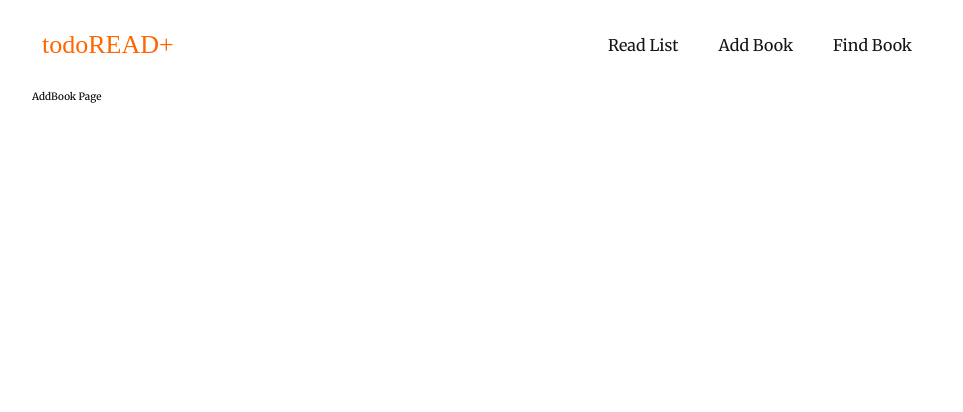
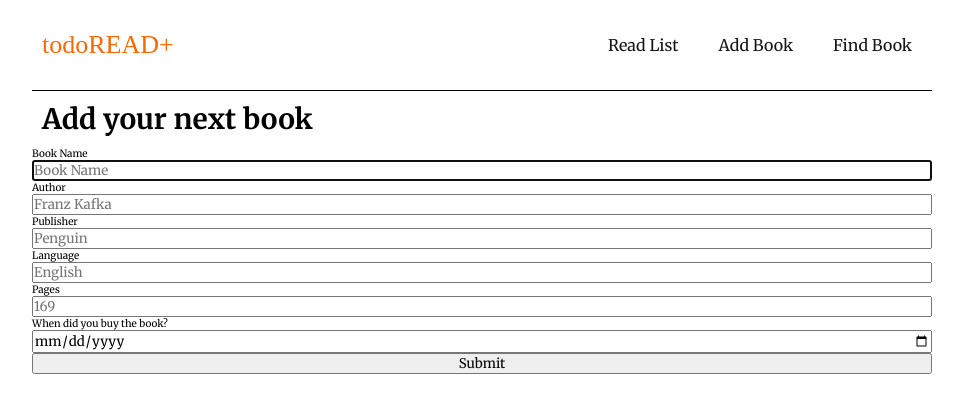
Before and after one commit to to-arda-kurt/todoRead-App, a React (Create React App) app: page /add-book in a window 1280 px wide. Shown: the top 412 px of the page, without its empty margins (158-1121 px from the left). Built offline with nearby package versions, Linux system fonts and the light colour scheme; a web font is replaced by a local one.

Commit message:
Formik Setup - Add Book Form

```diff
--- a/package.json
+++ b/package.json
@@ -6,11 +6,13 @@
     "@testing-library/jest-dom": "^5.11.4",
     "@testing-library/react": "^11.1.0",
     "@testing-library/user-event": "^12.1.10",
+    "formik": "^2.2.9",
     "react": "^17.0.2",
     "react-dom": "^17.0.2",
     "react-router-dom": "^5.2.0",
     "react-scripts": "4.0.3",
-    "web-vitals": "^1.0.1"
+    "web-vitals": "^1.0.1",
+    "yup": "^0.32.9"
   },
   "scripts": {
     "start": "react-scripts start",
--- a/src/components/SectionBooks/BookCard/index.js
+++ b/src/components/SectionBooks/BookCard/index.js
@@ -18,7 +18,7 @@ const BookCard = ({ book }) => {
           language={language}
         />
         <Link to={`/book/${seoUrl}`} className="Book-Button">
-          Book Page
+          Details
         </Link>
       </div>
     </div>
--- a/src/components/SectionHeader/index.js
+++ b/src/components/SectionHeader/index.js
@@ -2,8 +2,8 @@ import React from 'react';
 
 const SectionHeader = ({ header }) => {
   return (
-    <div className="SectionHeader">
-      <h1>{header}</h1>
+    <div className="SectionHeader ">
+      <h1 className="mx1">{header}</h1>
     </div>
   );
 };
--- a/src/context/books/BooksState.js
+++ b/src/context/books/BooksState.js
@@ -1,7 +1,7 @@
 import { useReducer } from 'react';
 import BooksContext from './booksContext';
 import bookReducer from './bookReducer';
-import {} from '../types';
+import { GET_BOOK } from '../types';
 
 const BooksState = (props) => {
   const initialState = {
@@ -14,7 +14,7 @@ const BooksState = (props) => {
         language: 'English',
         page: '224',
         date: '',
-        notes: '',
+        notes: 'Note area',
         isRead: false,
         isReading: true,
         cover:
@@ -29,7 +29,7 @@ const BooksState = (props) => {
         language: 'English',
         page: '224',
         date: '',
-        notes: '',
+        notes: 'Note area',
         isRead: false,
         isReading: true,
         cover:
@@ -44,7 +44,7 @@ const BooksState = (props) => {
         language: 'English',
         page: '224',
         date: '',
-        notes: '',
+        notes: 'Note area',
         isRead: false,
         isReading: true,
         cover:
@@ -59,7 +59,7 @@ const BooksState = (props) => {
         language: 'English',
         page: '224',
         date: '',
-        notes: '',
+        notes: 'Note area',
         isRead: false,
         isReading: true,
         cover:
@@ -74,7 +74,7 @@ const BooksState = (props) => {
         language: 'English',
         page: '224',
         date: '',
-        notes: '',
+        notes: 'Note area',
         isRead: false,
         isReading: true,
         cover:
@@ -89,7 +89,7 @@ const BooksState = (props) => {
         language: 'English',
         page: '224',
         date: '',
-        notes: '',
+        notes: 'Note area',
         isRead: false,
         isReading: true,
         cover:
@@ -104,7 +104,7 @@ const BooksState = (props) => {
         language: 'English',
         page: '224',
         date: '',
-        notes: '',
+        notes: 'Note area',
         isRead: false,
         isReading: true,
         cover:
@@ -119,7 +119,7 @@ const BooksState = (props) => {
         language: 'English',
         page: '224',
         date: '',
-        notes: '',
+        notes: 'Note area',
         isRead: false,
         isReading: true,
         cover:
@@ -127,14 +127,25 @@ const BooksState = (props) => {
         seoUrl: 'book-name-4',
       },
     ],
+    book: {},
   };
 
   const [state, dispatch] = useReducer(bookReducer, initialState);
 
   //Functions Will Be Here
+  const getBook = (seoUrl) => {
+    let selectiveBook = state.books.find((book) => book.seoUrl === seoUrl);
+
+    dispatch({
+      type: GET_BOOK,
+      payload: selectiveBook,
+    });
+  };
 
   return (
-    <BooksContext.Provider value={{ books: state.books }}>
+    <BooksContext.Provider
+      value={{ books: state.books, book: state.book, getBook }}
+    >
       {props.children}
     </BooksContext.Provider>
   );
--- a/src/context/books/bookReducer.js
+++ b/src/context/books/bookReducer.js
@@ -1,6 +1,13 @@
+import { GET_BOOK } from '../types';
+
 // eslint-disable-next-line import/no-anonymous-default-export
 export default (state, action) => {
   switch (action.type) {
+    case GET_BOOK:
+      return {
+        ...state,
+        book: action.payload,
+      };
     default:
       return state;
   }
--- a/src/context/types.js
+++ b/src/context/types.js
@@ -0,0 +1 @@
+export const GET_BOOK = 'GET_BOOK';
--- a/src/index.css
+++ b/src/index.css
@@ -41,6 +41,37 @@ h1 {
 
 h3 {
   font-size: 1.6rem;
+}
+
+.t1 {
+  font-size: 1.6rem;
+}
+
+.t2 {
+  font-size: 2rem;
+}
+.t3 {
+  font-size: 3rem;
+}
+
+.t4 {
+  font-size: 4rem;
+}
+
+.mx1 {
+  margin: 0rem 1rem;
+}
+
+.my1 {
+  margin: 1rem 0;
+}
+
+.bt1 {
+  border-top: 1px solid black;
+}
+
+.text-italic {
+  font-style: italic;
 }
 
 .Header {
@@ -149,9 +180,10 @@ h3 {
 }
 
 .Book-Button {
-  font-size: 1.4rem;
+  font-size: 2rem;
   color: #ff6600 !important;
   border: 1px solid #ff6600;
+  border-radius: 5px;
   margin: 1rem 0;
   padding: 0.5rem 3rem;
   text-align: center;
@@ -166,3 +198,45 @@ h3 {
   color: white !important;
   transform: scale(1.1);
 }
+
+.book-page-section {
+  margin: 1rem 0;
+}
+
+.book-container {
+  display: flex;
+  flex-wrap: wrap-reverse;
+}
+
+.book-page-left {
+  padding: 0 1rem;
+  flex: 1 1;
+}
+
+.book-page-right {
+  flex: 1 1;
+  padding: 0 1rem;
+  display: flex;
+  flex-direction: column;
+}
+
+.book-page-left-wrapper {
+}
+
+.book-page-right-wrapper {
+}
+
+.book-page-cover {
+  box-shadow: 4px 4px #ff6600;
+}
+
+.book-page-actions {
+  display: flex;
+  align-items: center;
+  justify-content: center;
+}
+
+.addbook-form {
+  display: flex;
+  flex-direction: column;
+}
--- a/src/views/AddBook/index.js
+++ b/src/views/AddBook/index.js
@@ -1,7 +1,162 @@
-import React from 'react';
+import React, { useState } from 'react';
+import { useFormik } from 'formik';
+import * as Yup from 'yup';
+import SectionHeader from '../../components/SectionHeader';
 
 const AddBook = () => {
-  return <div>AddBook Page</div>;
+  const [form, setForm] = useState({});
+
+  const formik = useFormik({
+    initialValues: {
+      name: '',
+      author: '',
+      publisher: '',
+      language: '',
+      page: '',
+      date: '',
+      notes: '',
+      isRead: false,
+      isReading: true,
+      cover: '',
+    },
+    validationSchema: Yup.object({
+      name: Yup.string()
+        .min(2, 'Must be minimum 2 characters')
+        .required('Required'),
+      author: Yup.string()
+        .min(2, 'Must be minimum 2 characters')
+        .required('Required'),
+      publisher: Yup.string()
+        .min(2, 'Must be minimum 2 characters')
+        .required('Required'),
+      language: Yup.string()
+        .min(2, 'Must be minimum 2 characters')
+        .required('Required'),
+      page: Yup.number('Must be numbers, mate!')
+        .positive('Must be positive mate!')
+        .integer()
+        .min(1)
+        .typeError('Must be number, hun!'),
+      notes: Yup.string(),
+      isRead: Yup.boolean(),
+      isReading: Yup.boolean(),
+      cover: Yup.string()
+        .url('Must be image URL for now, Upload feature is coming later')
+        .required('Required'),
+    }),
+    onSubmit: (values) => {
+      alert(JSON.stringify(values, null, 2));
+    },
+  });
+
+  return (
+    <>
+      <SectionHeader header="Add your next book" />
+      <form onSubmit={formik.handleSubmit} className="addbook-form">
+        <label htmlFor="name">Book Name</label>
+        <input
+          autoFocus
+          id="name"
+          name="name"
+          type="text"
+          placeholder="Book Name"
+          onChange={formik.handleChange}
+          onBlur={formik.handleBlur}
+          value={formik.values.name}
+        />
+        {formik.touched.name && formik.errors.name ? (
+          <div>{formik.errors.name}</div>
+        ) : null}
+
+        <label htmlFor="author">Author</label>
+        <input
+          id="author"
+          name="author"
+          type="text"
+          placeholder="Franz Kafka"
+          onChange={formik.handleChange}
+          onBlur={formik.handleBlur}
+          value={formik.values.author}
+        />
+        {formik.touched.author && formik.errors.author ? (
+          <div>{formik.errors.author}</div>
+        ) : null}
+
+        <label htmlFor="publisher">Publisher</label>
+        <input
+          id="publisher"
+          name="publisher"
+          type="text"
+          placeholder="Penguin"
+          onChange={formik.handleChange}
+          onBlur={formik.handleBlur}
+          value={formik.values.publisher}
+        />
+        {formik.touched.publisher && formik.errors.publisher ? (
+          <div>{formik.errors.publisher}</div>
+        ) : null}
+
+        <label htmlFor="language">Language</label>
+        <input
+          id="language"
+          name="language"
+          type="text"
+          placeholder="English"
+          onChange={formik.handleChange}
+          onBlur={formik.handleBlur}
+          value={formik.values.language}
+        />
+        {formik.touched.language && formik.errors.language ? (
+          <div>{formik.errors.language}</div>
+        ) : null}
+
+        <label htmlFor="page">Pages</label>
+        <input
+          id="page"
+          name="page"
+          type="text"
+          placeholder="169"
+          onChange={formik.handleChange}
+          onBlur={formik.handleBlur}
+          value={formik.values.page}
+        />
+        {formik.touched.page && formik.errors.page ? (
+          <div>{formik.errors.page}</div>
+        ) : null}
+
+        <label htmlFor="date">When did you buy the book?</label>
+        <input
+          id="date"
+          name="date"
+          type="date"
+          placeholder="1987-07-10"
+          onChange={formik.handleChange}
+          onBlur={formik.handleBlur}
+          value={formik.values.date}
+        />
+        <p>{formik.values.date}</p>
+        {formik.touched.page && formik.errors.page ? (
+          <div>{formik.errors.page}</div>
+        ) : null}
+
+        <button type="submit">Submit</button>
+      </form>
+    </>
+  );
 };
 
 export default AddBook;
+
+//          _id: '10006546',
+//         name: 'Book Name 1',
+//         author: 'Author',
+//         publisher: 'Publisher',
+//         language: 'English',
+//         page: '224',
+//         date: '',
+//         notes: 'Note area',
+//         isRead: false,
+//         isReading: true,
+//         cover:
+//           'https://images-eu.ssl-images-amazon.com/images/I/41n3hGOYYUL._SY291_BO1,204,203,200_QL40_ML2_.jpg',
+//         seoUrl: 'book-name-1',
--- a/src/views/Book/index.js
+++ b/src/views/Book/index.js
@@ -1,7 +1,82 @@
-import React from 'react';
+import React, { useContext, useState, useEffect } from 'react';
+import Alert from '../../components/Alert';
+import SectionHeader from '../../components/SectionHeader';
+import BookContext from '../../context/books/booksContext';
 
-const Book = () => {
-  return <div>Book Detail</div>;
+const Book = ({ match }) => {
+  const booksContext = useContext(BookContext);
+  const { book, getBook } = booksContext;
+
+  const [selectedBook, setSelectedBook] = useState({});
+
+  useEffect(() => {
+    if (match.params.seoUrl) {
+      getBook(match.params.seoUrl);
+      setSelectedBook(book);
+    }
+  }, [book]);
+
+  const {
+    name,
+    author,
+    publisher,
+    page,
+    language,
+    cover,
+    isRead,
+    isReading,
+    notes,
+  } = selectedBook;
+  return (
+    <>
+      {' '}
+      {!isReading ? (
+        isRead ? (
+          <Alert message="You read this book." show />
+        ) : (
+          <Alert message="You haven't read this book." show />
+        )
+      ) : null}
+      {isReading ? (
+        <Alert message={`You are reading this book now...`} show />
+      ) : null}
+      <SectionHeader header={`${name}`} />
+      <section className="book-page-section">
+        <div className="book-container">
+          <div className="book-page-left-wrapper">
+            <div className="book-page-left">
+              <div className="book-page-cover">
+                <img src={cover} alt={`${name}`} />
+              </div>
+              <div className="book-page-extra-info t1 my1">
+                <h3>
+                  <span className="text-italic">Publisher:</span> {publisher}
+                </h3>
+                <p>{page} Pages</p>
+                <p>{language}</p>
+              </div>
+            </div>
+          </div>
+          <div className="book-page-right">
+            <div className="book-page-right-wrapper">
+              <h2 className="text-italic t2">by {author}</h2>
+              <p className="t2 my1">{notes}</p>
+            </div>
+            <div className="book-page-actions">
+              <div className="mx1">
+                <button className="Book-Button ">
+                  {isReading ? `Mark as read` : `Mark as unread`}
+                </button>
+              </div>
+              <div className="mx1">
+                <button className="Book-Button ">Edit</button>
+              </div>
+            </div>
+          </div>
+        </div>
+      </section>
+    </>
+  );
 };
 
 export default Book;
```
Also changed, not shown: src/constants/data.js (+8 -8 lines), 1 other file (tests, documents, lock files or other folders).
